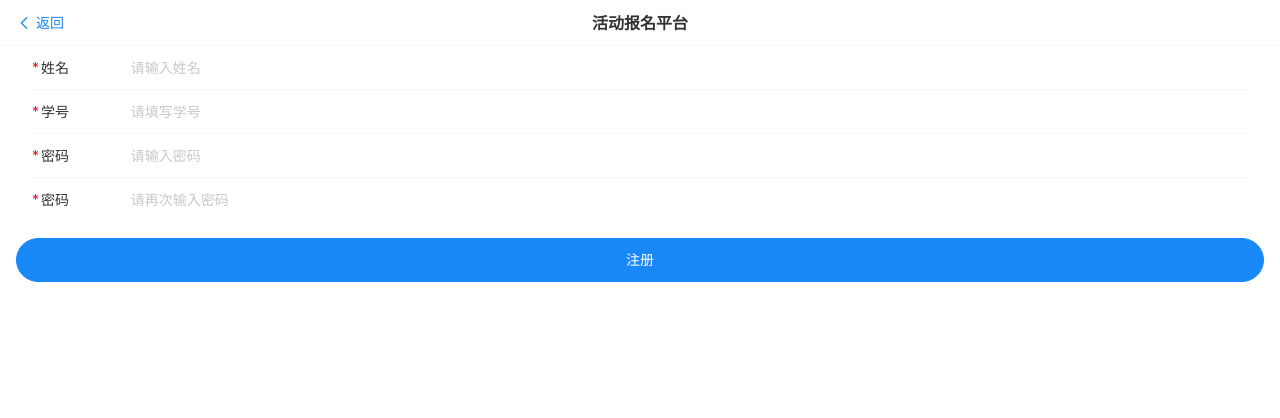
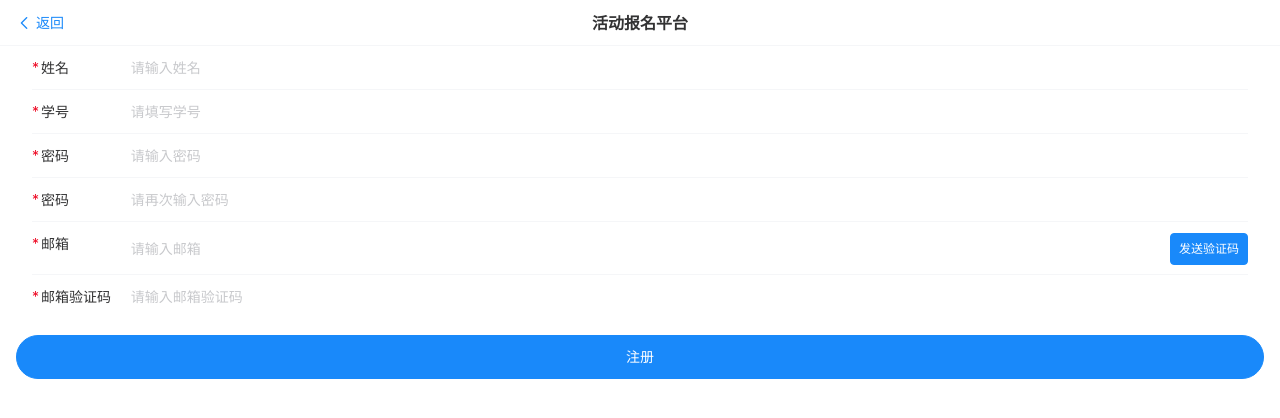
Before and after one commit to huangsikai12/event_res, a Vue app: page /#/register in a window 1280 px wide. Shown: the top 418 px of the page. Built offline with nearby package versions, Linux system fonts and the light colour scheme; sample sign-in values are in the browser's storage.

Commit message:
add-email_code

```diff
--- /dev/null
+++ b/src/components/EmailLogin.vue
@@ -0,0 +1,111 @@
+<script setup lang="ts">
+
+import {useUserStore} from "../store/useUserStore";
+import {User} from "../interface/DataInterface";
+import axios from "axios";
+import {showFailToast, showLoadingToast, showSuccessToast} from "vant";
+import {BASE_URL} from "../Constants";
+import {router} from "../router/config";
+import {ref} from "vue";
+
+const login_form = ref<User>(new User())
+const userStore = useUserStore()
+const send_email_status = ref(0)
+const secondsLeft =ref(0)
+const email_verPwd =ref("")
+const onSubmit = async () => {
+  showLoadingToast({
+    message: '加载中...',
+    forbidClick: true,
+    duration:10000
+  })
+  const res = await axios.post(`${BASE_URL}/user/login`,login_form.value)
+  if (res?.data.code == 200 )
+  {
+    showSuccessToast('登录成功');
+    userStore.changeUser(res.data.data)
+    await router.push("/main")
+
+  }
+  else {
+    showFailToast('账号或密码错误');
+  }
+};
+
+const sendEmail = async (email: string) => {
+  // const emailRegex = /^[a-zA-Z0-9._%+-]+@[a-zA-Z0-9.-]+\.[a-zA-Z]{2,}$/;
+  // if (email == undefined) {
+  //   showFailToast("邮箱不能为空")
+  //   return
+  // }
+  // if (!emailRegex.test(email)) {
+  //   showFailToast("邮箱不符合规定！")
+  //   return
+  // }
+  // send_email_status.value = 1
+  // const res = await axios.post(`${BASE_URL}/email/sendCode`, {
+  //   uid: "",
+  //   email: email,
+  //   action:1
+  // })
+  // if (res.data != null && res.data.code == 200) {
+  //   showSuccessToast("发送成功")
+  //   send_email_status.value = 2
+  //   startCountdown(1)
+  //
+  // } else {
+  //   send_email_status.value = 0
+  //   showFailToast(res.data==null?"发送失败":res.data.msg)
+  // }
+
+
+}
+
+</script>
+
+<template>
+  <van-form @submit="onSubmit">
+    <van-cell-group inset>
+      <van-field
+          v-model="login_form.phone"
+          name="邮箱"
+          label="邮箱"
+          placeholder="请输入邮箱"
+          :rules="[{ required: true, message: '请填写邮箱' }]"
+      >
+        <template #button>
+          <van-button v-if="send_email_status == 0 " @click="sendEmail(login_form.phone)" size="small"
+                      type="primary">发送验证码
+          </van-button>
+          <van-button v-if="send_email_status == 1 " loading type="primary" loading-type="spinner"/>
+          <van-button v-if="send_email_status == 2 " disabled type="primary">{{secondsLeft}}秒后再次获取</van-button>
+        </template>
+      </van-field>
+
+      <van-field
+          v-model="email_verPwd"
+          type="password"
+          name="邮箱验证码"
+          label="邮箱验证码"
+          placeholder="请输入邮箱验证码"
+          :rules="[{ required: true, message: '请填写邮箱验证码' }]"
+      />
+    </van-cell-group>
+
+    <div style="margin: 16px;">
+          <van-button round block type="success" native-type="submit">
+            登录
+          </van-button>
+    </div>
+
+  </van-form>
+  <div style="margin: 16px;">
+    <van-button  @click="router.push('/')" round block type="primary" native-type="submit">
+      账号密码登录
+    </van-button>
+  </div>
+</template>
+
+<style scoped>
+
+</style>
--- a/src/components/Login.vue
+++ b/src/components/Login.vue
@@ -68,6 +68,11 @@ const onSubmit = async () => {
     </div>
 
   </van-form>
+<!--  <div style="margin: 16px;">-->
+<!--    <van-button  @click="router.push('/emailLogin')" round block type="primary" native-type="submit">-->
+<!--      邮箱验证码登录-->
+<!--    </van-button>-->
+<!--  </div>-->
   <div style="margin: 16px;">
     <van-button  @click="router.push('/noLoginSign')" round block type="primary" native-type="submit">
       无登录状态签到
--- a/src/components/Register.vue
+++ b/src/components/Register.vue
@@ -8,33 +8,94 @@ import {router} from "../router/config.ts";
 
 const register_form = ref<User>(new User())
 const confirm_pwd = ref("")
+const email_verPwd = ref("")
+const send_email_status = ref(0)
+const secondsLeft =ref(0)
 const onSubmit = async () => {
-  if (register_form.value.pwd !=confirm_pwd.value)
-  {
+
+  if (register_form.value.pwd != confirm_pwd.value) {
     showFailToast("两次输入密码不一致！")
     return
   }
   showLoadingToast("提交中......")
+  //校验验证码
+  const code_ver_res = await axios.post(`${BASE_URL}/email/verCode/${email_verPwd.value}`, {
+    uid: register_form.value.uid,
+    email: register_form.value.phone,
+    action:0
+  })
+  if (!(code_ver_res.data!=null && code_ver_res.data.code == 200))
+  {
+    showFailToast("验证码错误！")
+    return
+  }
+
   const res = await axios.post(`${BASE_URL}/user/add`, register_form.value)
-  if (res.data!=null)
-  {
-    if (res.data.code ==200)
-    {
+  console.log(res)
+  if (res.data != null) {
+    if (res.data.code == 200) {
       showSuccessToast("注册成功，请重新登录！")
       router.back()
-    }else
-    {
+    } else {
       showFailToast(res.data.msg)
     }
+  }else
+  {
+    showFailToast("注册失败,网络问题")
   }
 
 };
+
+const sendEmail = async (email: string) => {
+  const emailRegex = /^[a-zA-Z0-9._%+-]+@[a-zA-Z0-9.-]+\.[a-zA-Z]{2,}$/;
+  if (email == undefined) {
+    showFailToast("邮箱不能为空")
+    return
+  }
+  if (!emailRegex.test(email)) {
+    showFailToast("邮箱不符合规定！")
+    return
+  }
+  if (register_form.value.uid == undefined) {
+    showFailToast("学号不能为空！")
+    return
+  }
+  send_email_status.value = 1
+  const res = await axios.post(`${BASE_URL}/email/sendCode`, {
+    uid: register_form.value.uid,
+    email: email,
+    action:0
+  })
+  if (res.data != null && res.data.code == 200) {
+    showSuccessToast("发送成功")
+    send_email_status.value = 2
+    startCountdown(1)
+
+  } else {
+    send_email_status.value = 0
+    showFailToast(res.data==null?"发送失败":res.data.msg)
+  }
+
+
+}
+
+function startCountdown(minutes: number) {
+  secondsLeft.value = minutes * 60;
+  const countdownTimer = setInterval(() => {
+    if (secondsLeft.value <= 0) {
+      send_email_status.value = 0
+      clearInterval(countdownTimer);
+    } else {
+      secondsLeft.value -= 1;
+    }
+  }, 1000);
+}
 
 </script>
 
 <template>
   <van-form @submit="onSubmit" required="auto">
-    <van-cell-group inset >
+    <van-cell-group inset>
       <van-field
           v-model="register_form.name"
           name="姓名"
@@ -66,6 +127,33 @@ const onSubmit = async () => {
           placeholder="请再次输入密码"
           :rules="[{ required: true, message: '请填写密码' }]"
       />
+
+      <van-field
+          v-model="register_form.phone"
+          name="邮箱"
+          label="邮箱"
+          placeholder="请输入邮箱"
+          :rules="[{ required: true, message: '请填写邮箱' }]"
+      >
+        <template #button>
+          <van-button v-if="send_email_status == 0 " @click="sendEmail(register_form.phone)" size="small"
+                      type="primary">发送验证码
+          </van-button>
+          <van-button v-if="send_email_status == 1 " loading type="primary" loading-type="spinner"/>
+          <van-button v-if="send_email_status == 2 " disabled type="primary">{{secondsLeft}}秒后再次获取</van-button>
+        </template>
+      </van-field>
+
+      <van-field
+          v-model="email_verPwd"
+          type="password"
+          name="邮箱验证码"
+          label="邮箱验证码"
+          placeholder="请输入邮箱验证码"
+          :rules="[{ required: true, message: '请填写邮箱验证码' }]"
+      />
+
+
     </van-cell-group>
     <div style="margin: 16px;">
       <van-button round block type="primary" native-type="submit">
--- a/src/interface/DataInterface.ts
+++ b/src/interface/DataInterface.ts
@@ -20,6 +20,7 @@ export class User
     "pwd":string;
     "roleId":number;
     "token":string;
+
 }
 export interface JoinedInfo
 {
--- a/src/router/config.ts
+++ b/src/router/config.ts
@@ -5,12 +5,14 @@ import {useUserStore} from "../store/useUserStore.ts";
 import NoLoginSignActivity from "../components/NoLoginSignActivity.vue";
 import Register from "../components/Register.vue";
 import {showSuccessToast} from "vant";
+import EmailLogin from "../components/EmailLogin.vue";
 
 const routes = [
     { path: '/', component: Login },
     { path: '/main', component: MainBox },
     { path: '/noLoginSign', component: NoLoginSignActivity },
     { path: '/register', component: Register },
+    { path: '/emailLogin', component: EmailLogin },
 ]
 
 export const router = createRouter({
@@ -30,7 +32,7 @@ router.beforeEach((to, from, next)=>{
         localStorage.clear()
     }
     // const { isGetterRouter } = useRouterStore()
-    if (to.path == "/" || to.path==="/noLoginSign" || to.path==="/register")
+    if (to.path == "/" || to.path==="/noLoginSign" || to.path==="/register"  || to.path==="/emailLogin")
     {
         next()
     }else
```
